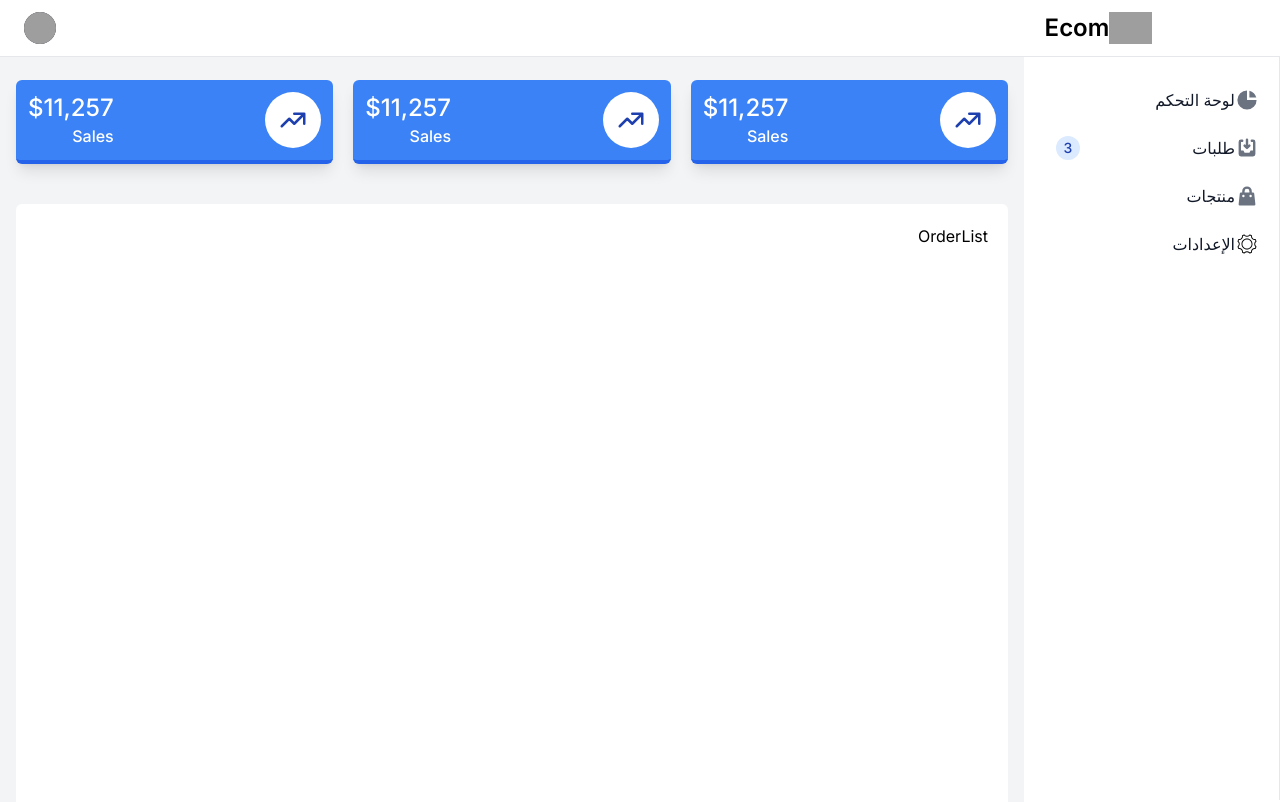
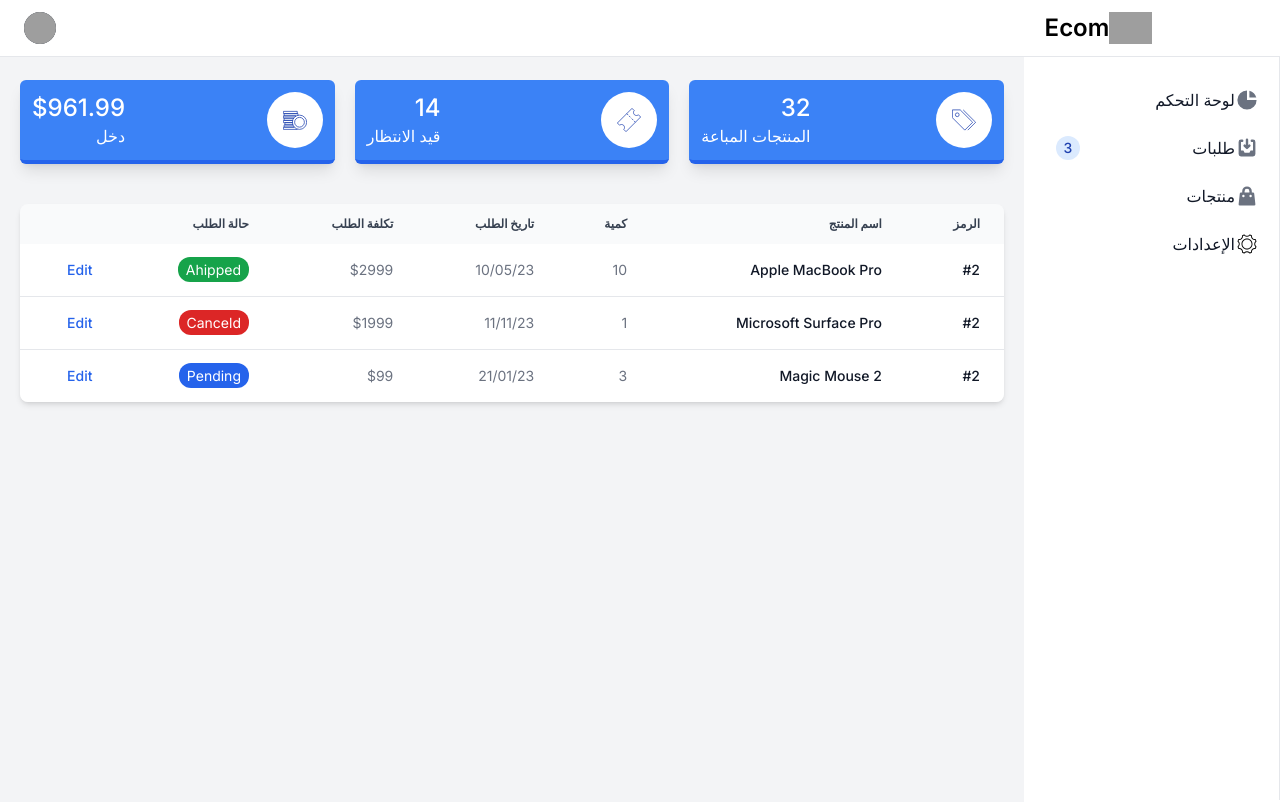
Before and after one commit to YassineBouchama1/Product-Page-Generator-FullStack, a Next.js app in the folder Front/: page /admin in a window 1280 px wide. Shown: the top 802 px of the page. Built offline with nearby package versions, Linux system fonts and the light colour scheme; grey boxes are pictures that could not be loaded.

Commit message:
create orders table

```diff
--- a/Front/src/app/admin/layout.tsx
+++ b/Front/src/app/admin/layout.tsx
@@ -11,9 +11,8 @@ export default function AdminLayout({
     <main className="flex">
       <NavBar />
       <SideBar />
-      <div className="p-4 md:mr-64 bg-gray-100  w-full h-full pt-20 ">
+      <div className=" md:mr-64 bg-gray-100  w-full h-full pt-20 p-5">
         {children}
-        <div className="w-full h-10 text-center rounded-lg">Footer</div>
       </div>
     </main>
   );
--- a/Front/src/app/admin/page.tsx
+++ b/Front/src/app/admin/page.tsx
@@ -1,15 +1,18 @@
 import React from "react";
 import Status from "../../components/AdminDashboard/utilis/Status";
 import OrderList from "@/components/AdminDashboard/utilis/OrderList";
+import Icons from "@/components/AdminDashboard/icons/MainPage";
+
 export default function AdminPage() {
   return (
     <div className="flex flex-col gap-y-10">
       <div className="grid md:grid-cols-3 sm:grid-cols-1 gap-5 ">
-        <Status />
-        <Status />
-        <Status />
+        <Status title="المنتجات المباعة" status="32" icon={Icons.IconSales} />
+        <Status title="قيد الانتظار" status="14" icon={Icons.IconCanceld} />
+
+        <Status title="دخل" status="$961.99" icon={Icons.IconIncom} />
       </div>
-      <section className="bg-white  min-h-screen w-full  rounded-md p-5">
+      <section className="  min-h-screen w-full  rounded-md ">
         <OrderList />
       </section>
     </div>
--- /dev/null
+++ b/Front/src/components/AdminDashboard/icons/MainPage.tsx
@@ -0,0 +1,76 @@
+const IconIncom = (
+  <svg
+    viewBox="0 0 64 64"
+    fill="currentColor"
+    height="1.5em"
+    width="1.5em"
+    className="stroke-current text-blue-800 dark:text-gray-800 transform transition-transform duration-500 ease-in-out"
+  >
+    <path
+      fill="none"
+      stroke="currentColor"
+      strokeMiterlimit={10}
+      strokeWidth={2}
+      d="M63 38 A19 19 0 0 1 44 57 A19 19 0 0 1 25 38 A19 19 0 0 1 63 38 z"
+    />
+    <path
+      fill="none"
+      stroke="currentColor"
+      strokeMiterlimit={10}
+      strokeWidth={2}
+      d="M57 38 A13 13 0 0 1 44 51 A13 13 0 0 1 31 38 A13 13 0 0 1 57 38 z"
+    />
+    <path
+      fill="none"
+      stroke="currentColor"
+      strokeMiterlimit={10}
+      strokeWidth={2}
+      d="M30 51H1v6h37v-1M27 45H3v6h27M26 39H5v6h22M26 33H1v6h25M29 27H3v6h23M35 21H1v6h28M40 20v-5H3v6h32M1 9h37v6H1z"
+    />
+  </svg>
+);
+
+const IconCanceld = (
+  <svg
+    viewBox="0 0 64 64"
+    fill="currentColor"
+    height="1.5em"
+    width="1.5em"
+    className="stroke-current text-blue-800 dark:text-gray-800 transform transition-transform duration-500 ease-in-out"
+  >
+    <g fill="none" stroke="currentColor" strokeMiterlimit={10} strokeWidth={2}>
+      <path d="M57 18c-1.504 1.504-2.705 2-5 2-4.59 0-8-3.41-8-8 0-2.295.496-3.496 2-5l-6-6L1 40l6 6c1.504-1.504 2.705-2 5-2 4.59 0 8 3.41 8 8 0 2.295-.496 3.496-2 5l6 6 39-39-6-6zM26 15l4 4M45 34l4 4" />
+    </g>
+    <path
+      fill="none"
+      stroke="currentColor"
+      strokeMiterlimit={10}
+      strokeWidth={2}
+      d="M32 21l4 4M39 28l4 4"
+    />
+  </svg>
+);
+
+const IconSales = (
+  <svg
+    viewBox="0 0 64 64"
+    fill="currentColor"
+    height="1.5em"
+    width="1.5em"
+    className="stroke-current  text-blue-800 dark:text-gray-800 transform transition-transform duration-500 ease-in-out"
+  >
+    <g fill="none" stroke="currentColor" strokeMiterlimit={10} strokeWidth={2}>
+      <path d="M21.903 5L55 38.097 34.097 59 1 25.903V5z" />
+      <path d="M29.903 5L63 38.097 42.097 59" />
+      <path d="M19 18 A5 5 0 0 1 14 23 A5 5 0 0 1 9 18 A5 5 0 0 1 19 18 z" />
+    </g>
+  </svg>
+);
+
+const Icons = {
+  IconSales,
+  IconCanceld,
+  IconIncom,
+};
+
+export default Icons;
--- a/Front/src/components/AdminDashboard/utilis/OrderList.tsx
+++ b/Front/src/components/AdminDashboard/utilis/OrderList.tsx
@@ -2,7 +2,129 @@ import React from "react";
 
 export default function OrderList() {
   return (
-    // https://app.tailwinduikit.com/listing/webapp/table/advance_table
-    <div>OrderList</div>
+    <div className="relative overflow-x-auto shadow-md sm:rounded-lg">
+      <table className="w-full text-sm text-right text-gray-500 dark:text-gray-400">
+        <thead className="text-xs text-gray-700 uppercase bg-gray-50 dark:bg-gray-700 dark:text-gray-400">
+          <tr>
+            <th scope="col" className="px-6 py-3">
+              الرمز
+            </th>
+            <th scope="col" className="px-6 py-3">
+              اسم المنتج
+            </th>
+            <th scope="col" className="px-6 py-3">
+              كمية
+            </th>
+            <th scope="col" className="px-6 py-3">
+              تاريخ الطلب
+            </th>
+            <th scope="col" className="px-6 py-3">
+              تكلفة الطلب
+            </th>
+            <th scope="col" className="px-6 py-3">
+              حالة الطلب
+            </th>
+            <th scope="col" className="px-6 py-3">
+              <span className="sr-only">Edit</span>
+            </th>
+          </tr>
+        </thead>
+        <tbody>
+          <tr className="bg-white border-b dark:bg-gray-800 dark:border-gray-700">
+            <th
+              scope="row"
+              className="px-6 py-4 font-medium text-gray-900 whitespace-nowrap dark:text-white"
+            >
+              #2
+            </th>
+            <th
+              scope="row"
+              className="px-6 py-4 font-medium text-gray-900 whitespace-nowrap dark:text-white"
+            >
+              Apple MacBook Pro
+            </th>
+            <td className="px-6 py-4">10</td>
+            <td className="px-6 py-4">10/05/23</td>
+            <td className="px-6 py-4">$2999</td>
+            <td className="px-6 py-4">
+              <span className="bg-green-600 text-white rounded-xl px-2 py-1">
+                Ahipped
+              </span>
+            </td>
+
+            <td className="px-6 py-4 text-right">
+              <a
+                href="#"
+                className="font-medium text-blue-600 dark:text-blue-500 hover:underline"
+              >
+                Edit
+              </a>
+            </td>
+          </tr>
+          <tr className="bg-white border-b dark:bg-gray-800 dark:border-gray-700">
+            <th
+              scope="row"
+              className="px-6 py-4 font-medium text-gray-900 whitespace-nowrap dark:text-white"
+            >
+              #2
+            </th>
+            <th
+              scope="row"
+              className="px-6 py-4 font-medium text-gray-900 whitespace-nowrap dark:text-white"
+            >
+              Microsoft Surface Pro
+            </th>
+            <td className="px-6 py-4">1</td>
+            <td className="px-6 py-4">11/11/23</td>
+            <td className="px-6 py-4">$1999</td>
+            <td className="px-6 py-4">
+              {" "}
+              <span className="bg-red-600 text-white rounded-xl px-2 py-1">
+                Canceld
+              </span>
+            </td>
+            <td className="px-6 py-4 text-right">
+              <a
+                href="#"
+                className="font-medium text-blue-600 dark:text-blue-500 hover:underline"
+              >
+                Edit
+              </a>
+            </td>
+          </tr>
+          <tr className="bg-white dark:bg-gray-800">
+            <th
+              scope="row"
+              className="px-6 py-4 font-medium text-gray-900 whitespace-nowrap dark:text-white"
+            >
+              #2
+            </th>
+            <th
+              scope="row"
+              className="px-6 py-4 font-medium text-gray-900 whitespace-nowrap dark:text-white"
+            >
+              Magic Mouse 2
+            </th>
+            <td className="px-6 py-4">3</td>
+            <td className="px-6 py-4">21/01/23</td>
+            <td className="px-6 py-4">$99</td>
+            <td className="px-6 py-4">
+              <span className="bg-blue-600 text-white rounded-xl px-2 py-1">
+                Pending
+              </span>
+            </td>
+
+            <td className="px-6 py-4 text-right">
+              <a
+                href="#"
+                className="font-medium text-blue-600 dark:text-blue-500 hover:underline"
+              >
+                Edit
+              </a>
+            </td>
+          </tr>
+        </tbody>
+      </table>
+    </div>
   );
 }
--- a/Front/src/components/AdminDashboard/utilis/Status.tsx
+++ b/Front/src/components/AdminDashboard/utilis/Status.tsx
@@ -1,28 +1,20 @@
 import React from "react";
 
-export default function Status() {
+interface Props {
+  title: string;
+  icon: any;
+  status: string;
+}
+
+export default function Status({ title, status, icon }: Props) {
   return (
     <div className="bg-blue-500 dark:bg-gray-800 shadow-lg rounded-md flex items-center justify-between p-3 border-b-4 border-blue-600 dark:border-gray-600 text-white font-medium group">
       <div className="flex justify-center items-center w-14 h-14 bg-white rounded-full transition-all duration-300 transform group-hover:rotate-12">
-        <svg
-          width="30"
-          height="30"
-          fill="none"
-          viewBox="0 0 24 24"
-          stroke="currentColor"
-          className="stroke-current text-blue-800 dark:text-gray-800 transform transition-transform duration-500 ease-in-out"
-        >
-          <path
-            stroke-linecap="round"
-            stroke-linejoin="round"
-            stroke-width="2"
-            d="M13 7h8m0 0v8m0-8l-8 8-4-4-6 6"
-          ></path>
-        </svg>
+        {icon}
       </div>
       <div className="text-right">
-        <p className="text-2xl">$11,257</p>
-        <p>Sales</p>
+        <p className="text-2xl">{status}</p>
+        <p>{title}</p>
       </div>
     </div>
   );
```
